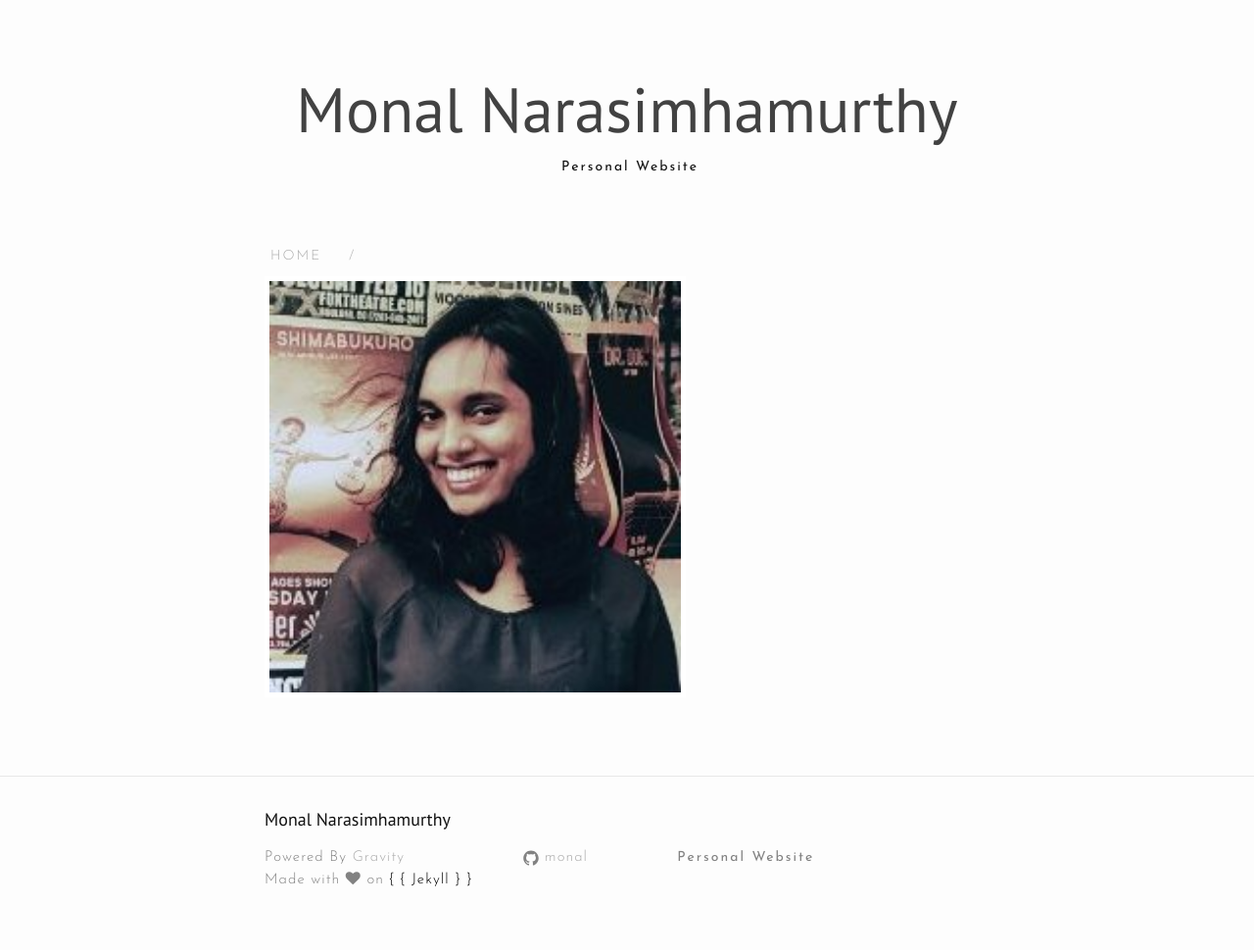
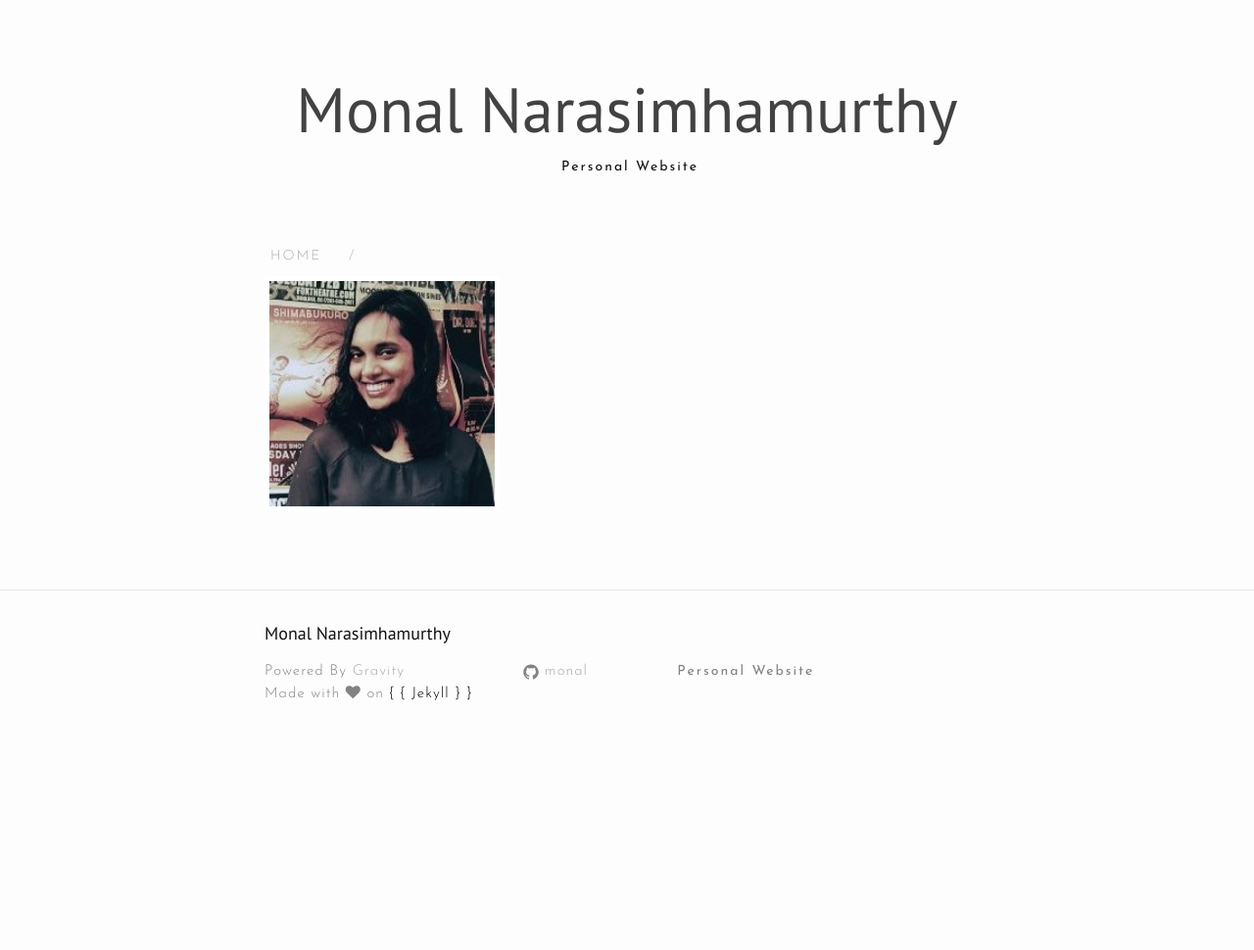
Before and after one commit to monal/monal.github.io, a Jekyll site: the page built from index.html, in a window 1280 px wide. Shown: the whole page at 98% size. Built offline with Jekyll 4.4.1, drawn with Linux system fonts in a browser that asks for light colours; nearby versions of some CDN libraries; after the commit the page ends 900 px from its top, so only the background shows below that.

Commit message:
Add image

```diff
--- a/index.html
+++ b/index.html
@@ -3,5 +3,5 @@ layout: default
 ---
 
 <div class="home">
-<img src="monal.jpg" alt="" height="420" width="420" style='border:5px solid #FFF; margin-top:10px'>
+<img src="monal.jpg" alt="" height="230" width="230" style='border:5px solid #FFF; margin-top:10px'>
 </div>
```
